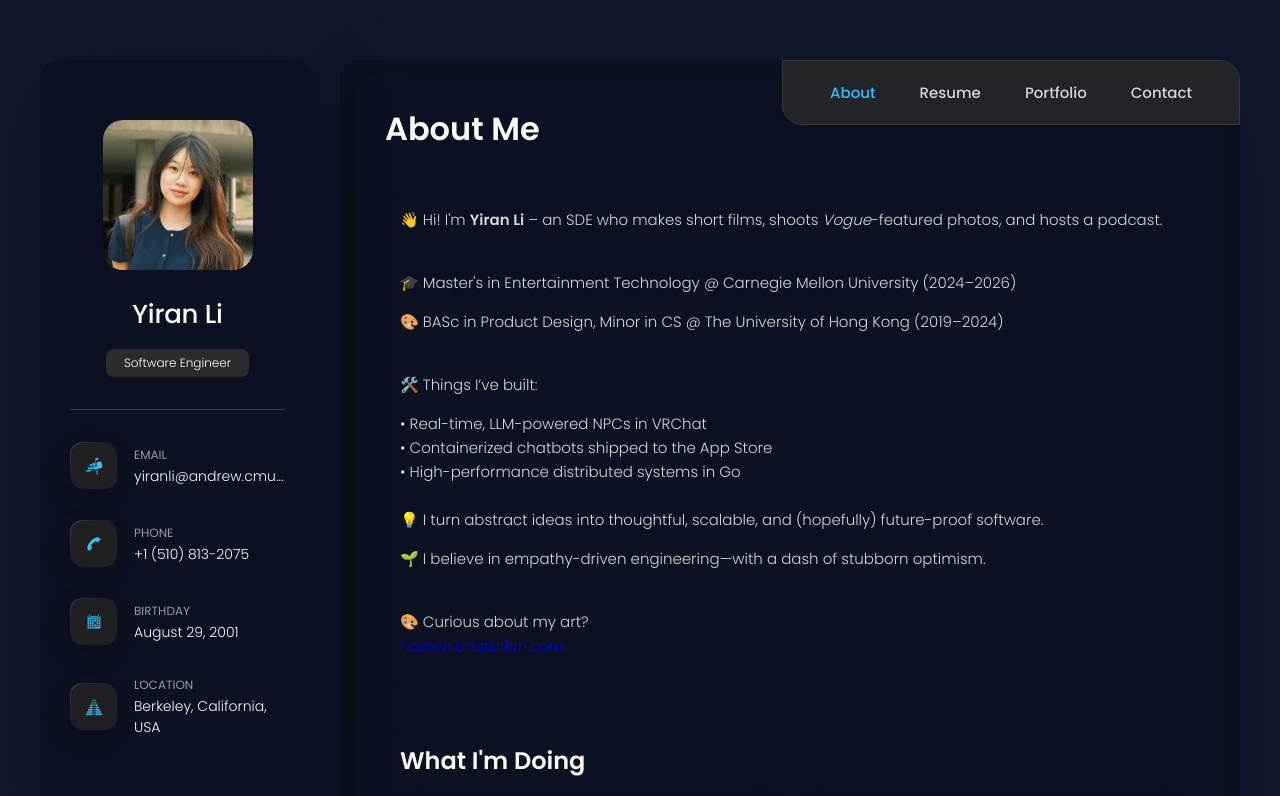
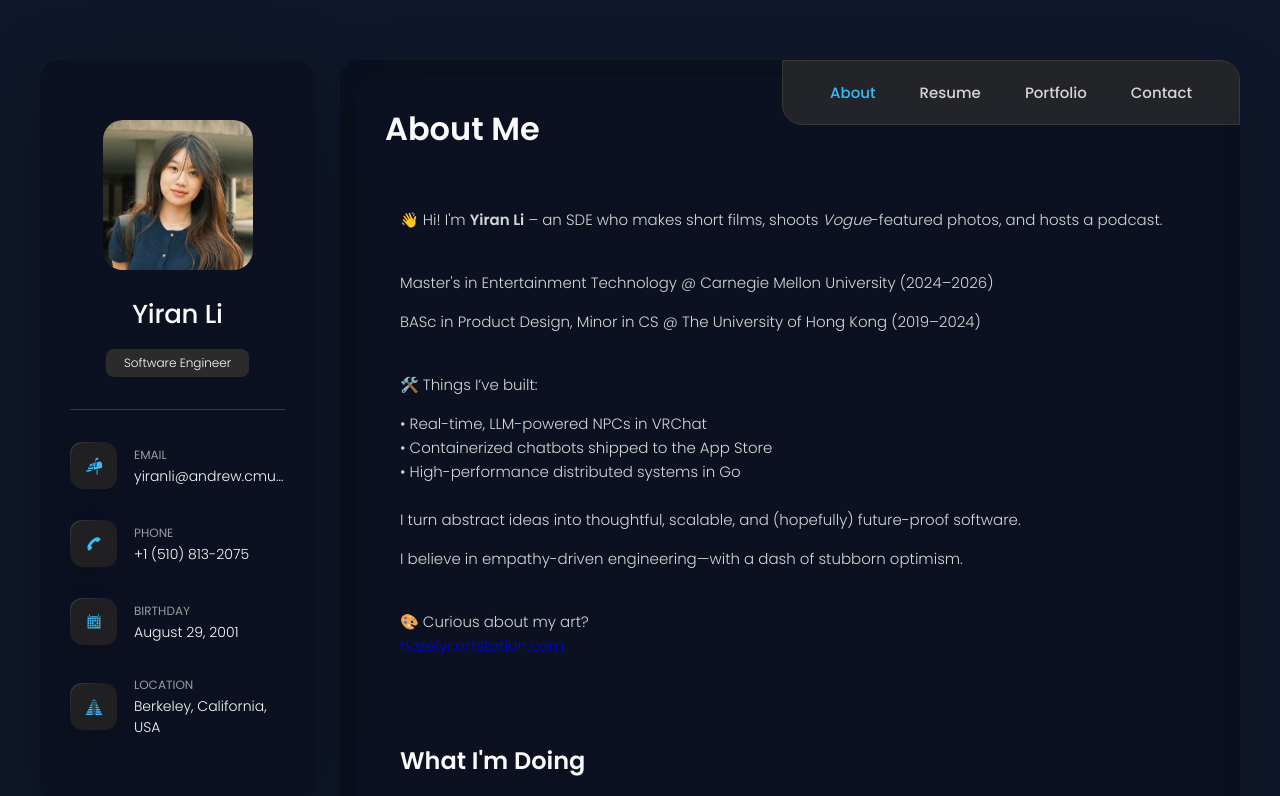
Before and after one commit to hazelenu/hazelli_portfolio, a React (Vite) app: page / in a window 1280 px wide. Shown: the top 796 px of the page. Built offline with nearby package versions, Linux system fonts and the light colour scheme.

Commit message:
Update About Me section in README / site

```diff
--- a/src/pages/About/About.jsx
+++ b/src/pages/About/About.jsx
@@ -48,8 +48,8 @@ const About = () => {
   <p>👋 Hi! I'm <strong>Yiran Li</strong> – an SDE who makes short films, shoots <em>Vogue</em>-featured photos, and hosts a podcast.</p>
 
   <br />
-  <p>🎓 Master's in Entertainment Technology @ Carnegie Mellon University (2024–2026)</p>
-  <p>🎨 BASc in Product Design, Minor in CS @ The University of Hong Kong (2019–2024)</p>
+  <p>Master's in Entertainment Technology @ Carnegie Mellon University (2024–2026)</p>
+  <p>BASc in Product Design, Minor in CS @ The University of Hong Kong (2019–2024)</p>
 
   <br />
   <p>🛠️ Things I’ve built:</p>
@@ -60,8 +60,8 @@ const About = () => {
   </ul>
 
   <br />
-  <p>💡 I turn abstract ideas into thoughtful, scalable, and (hopefully) future-proof software.</p>
-  <p>🌱 I believe in empathy-driven engineering—with a dash of stubborn optimism.</p>
+  <p>I turn abstract ideas into thoughtful, scalable, and (hopefully) future-proof software.</p>
+  <p>I believe in empathy-driven engineering—with a dash of stubborn optimism.</p>
 
   <br />
   <p>🎨 Curious about my art? <a href="https://hazelyr.artstation.com" target="_blank" rel="noopener noreferrer">hazelyr.artstation.com</a></p>
```
